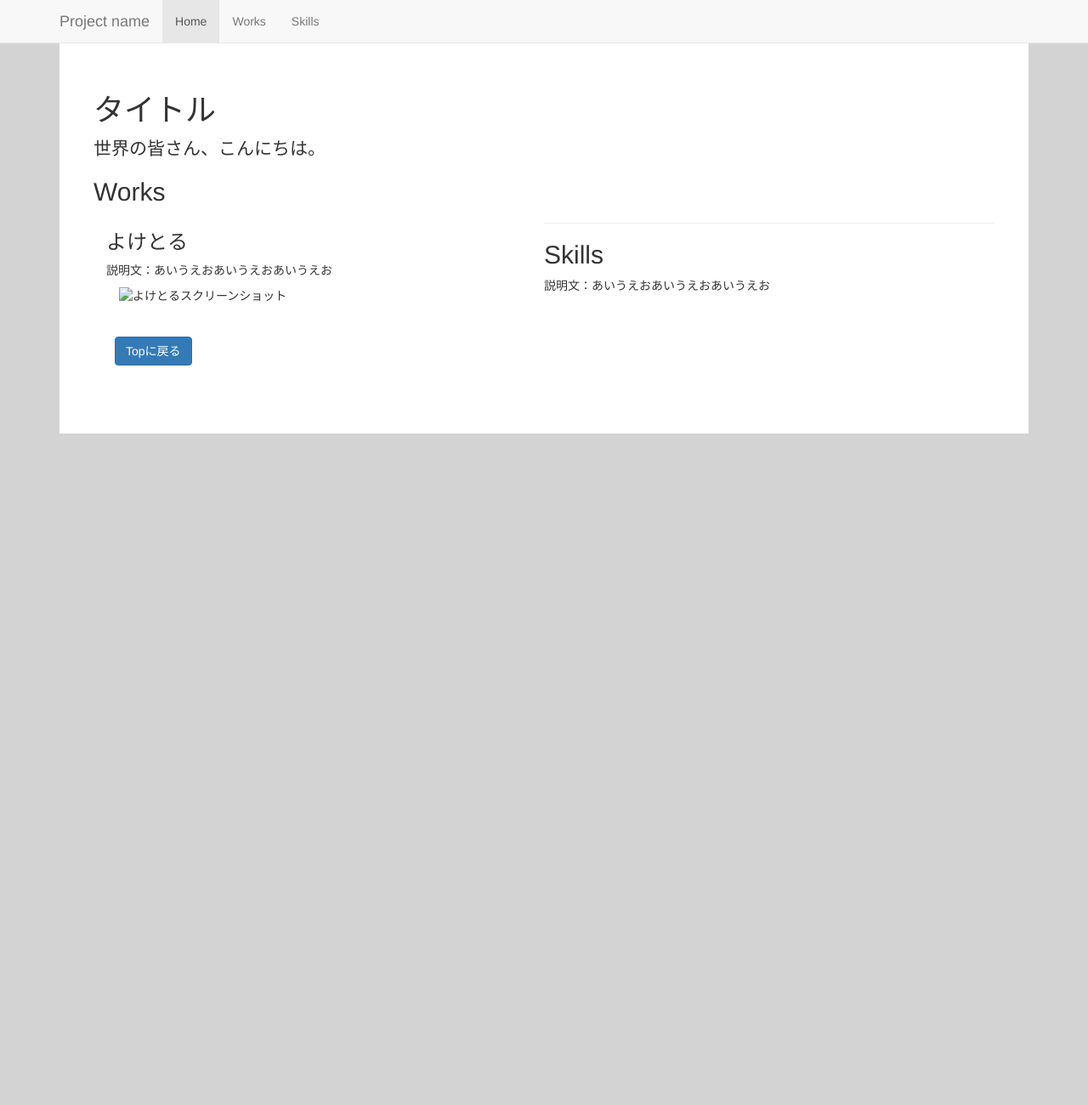
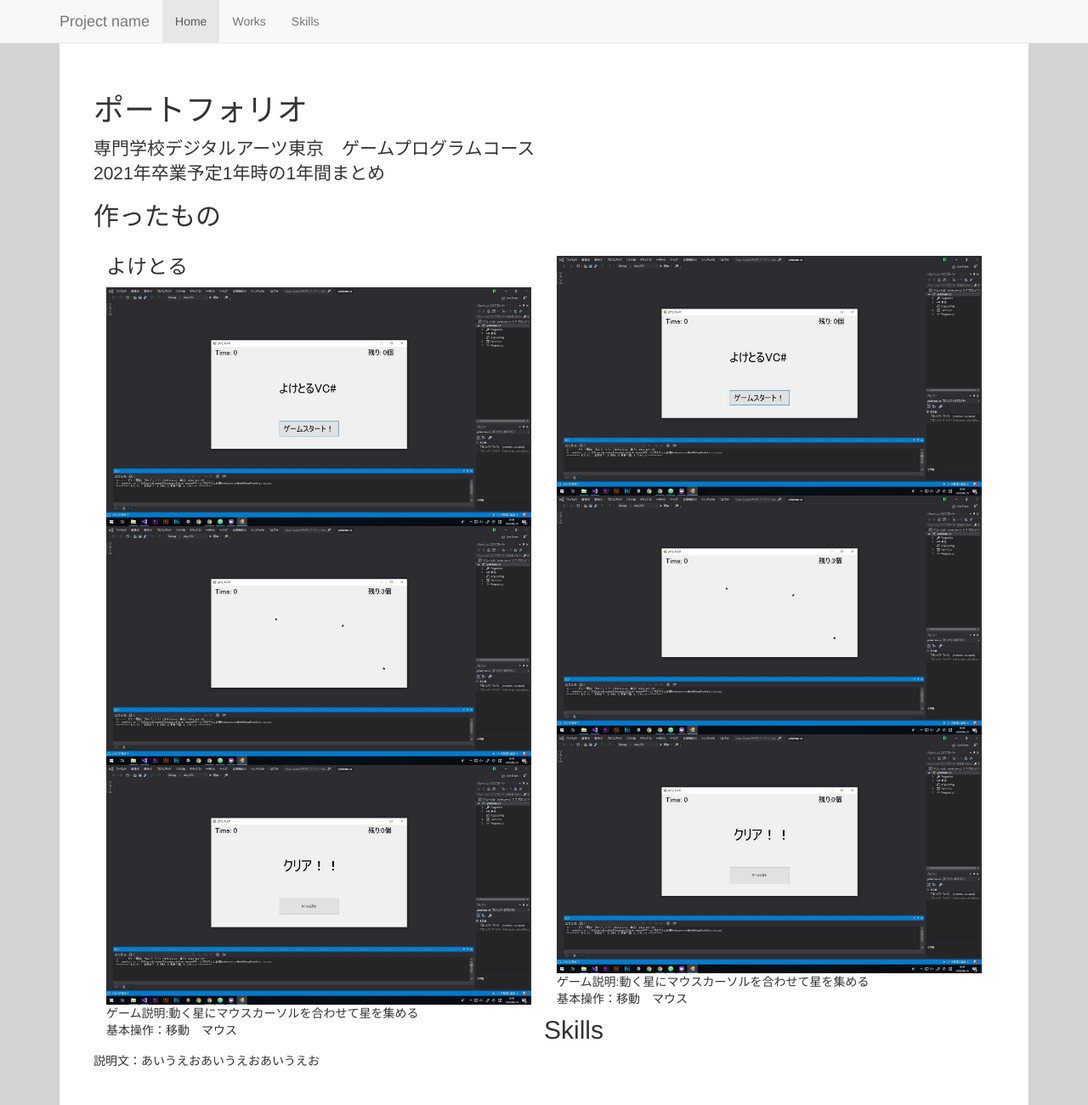
Before and after one commit to yorimiti/portfolio, a plain HTML site: page index.html in a window 1280 px wide. Shown: the top 1300 px of the page at 85% size. Before the commit the page ends 800 px from the top, so only its background shows below. Drawn offline with nearby package versions, Linux system fonts and the light colour scheme.

Commit message:
Update index.html

```diff
--- a/index.html
+++ b/index.html
@@ -46,18 +46,35 @@
     </nav>
     <div class="container">
         <div class="starter-template">
-            <h1>タイトル</h1>
-            <p class="lead">世界の皆さん、こんにちは。</p>
-            <h2 id="works">Works</h2>
+            <h1>ポートフォリオ</h1>
+            <p class="lead">専門学校デジタルアーツ東京　ゲームプログラムコース<br>
+              2021年卒業予定1年時の1年間まとめ</p>
+            <h2 id="works">作ったもの</h2>
 
             <div class="col-sm-6">
             <h3>よけとる</h3>
-            <p>説明文：あいうえおあいうえおあいうえお</p>
 
-            <div class="col-sm-6">
-<img class="img-responsive" src="image/image00.jpg" alt="よけとるスクリーンショット">
+            <div class="col-sm-0">
+<img class="img-responsive" src="image/a.jpg" alt="よけとるスクリーンショット">
+<img class="img-responsive" src="image/b.jpg" alt="よけとるスクリーンショット">
+<img class="img-responsive" src="image/c.jpg" alt="よけとるスクリーンショット">
+<p>ゲーム説明:動く星にマウスカーソルを合わせて星を集める<br>
+基本操作：移動　マウス</p>
             </div>
           </div>
+
+          <div class="col-sm-6">
+          <h3></h3>
+
+          <div class="col-sm-0">
+        <img class="img-responsive" src="image/a.jpg" alt="よけとるスクリーンショット">
+        <img class="img-responsive" src="image/b.jpg" alt="よけとるスクリーンショット">
+        <img class="img-responsive" src="image/c.jpg" alt="よけとるスクリーンショット">
+        <p>ゲーム説明:動く星にマウスカーソルを合わせて星を集める<br>
+        基本操作：移動　マウス</p>
+          </div>
+        </div>
+
             <hr>
             <h2 id="skills">Skills</h2>
             <p>説明文：あいうえおあいうえおあいうえお</p>
```
